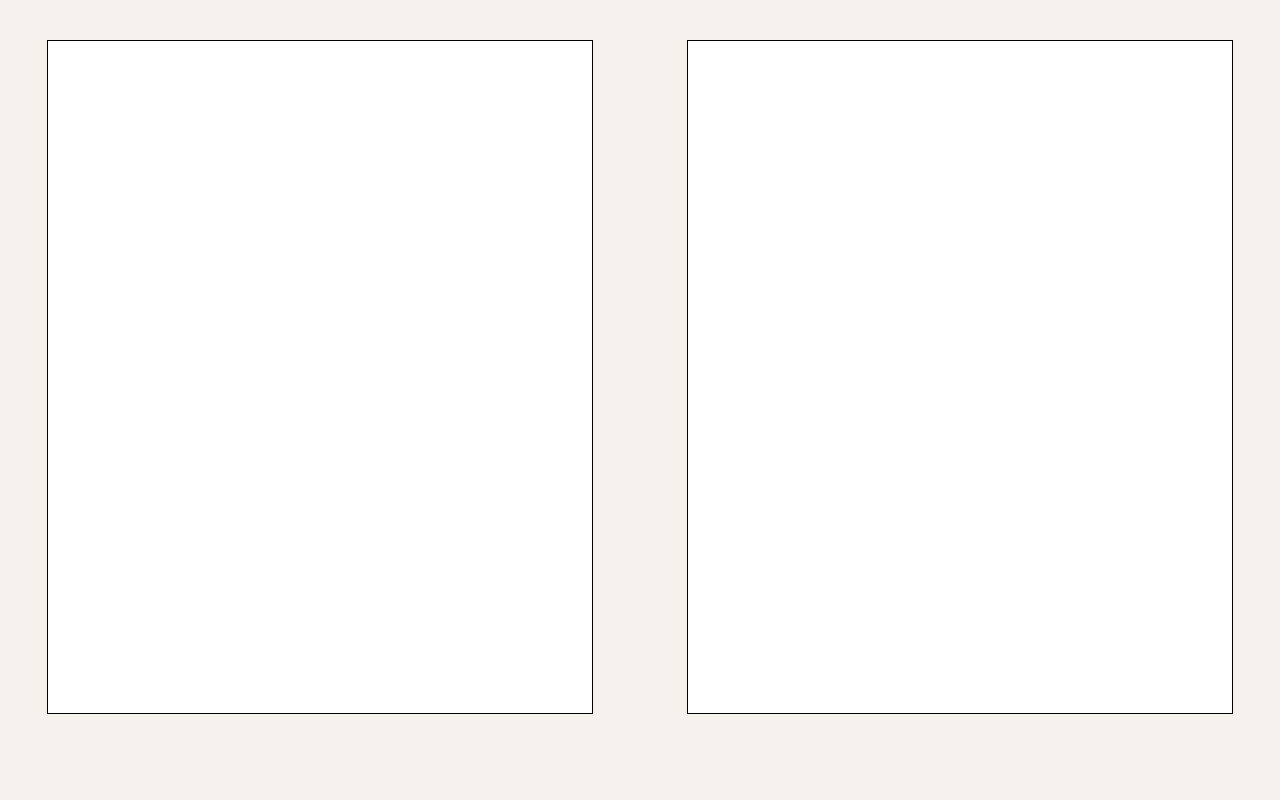
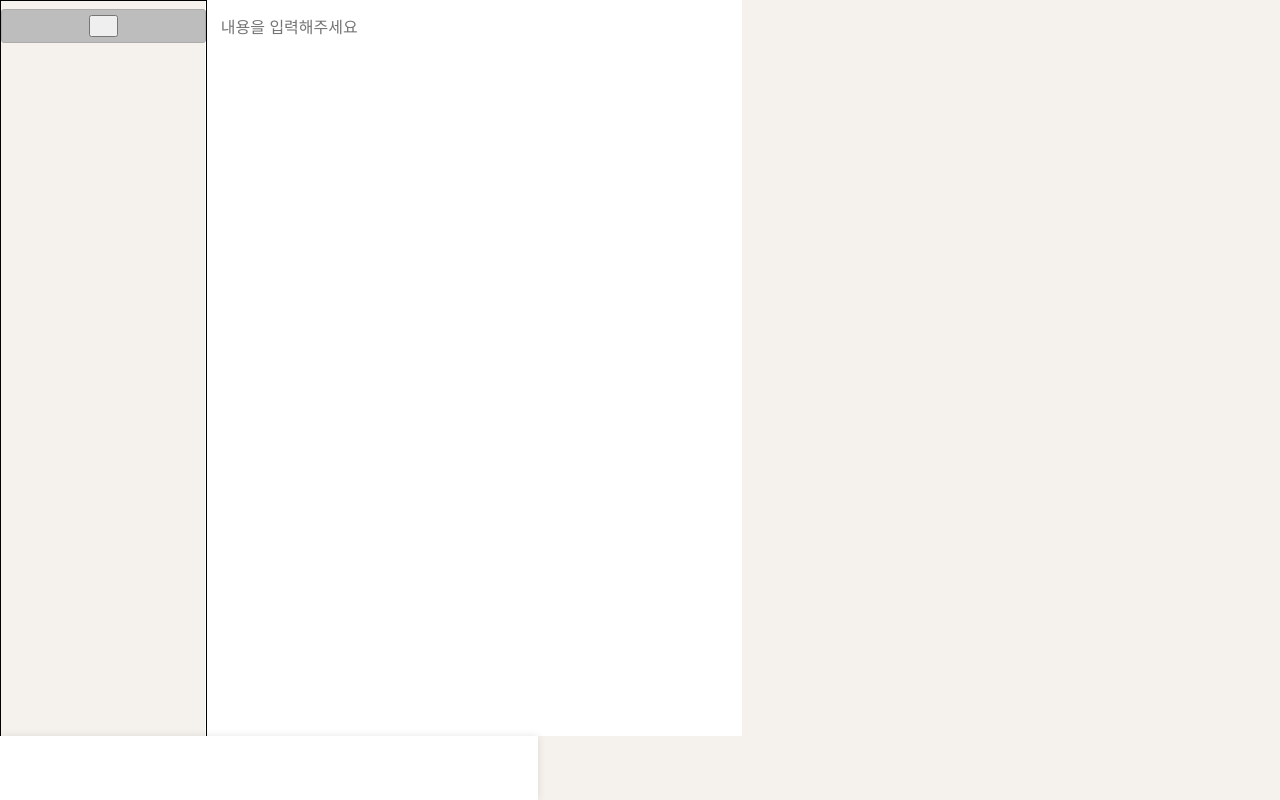
Before and after one commit to Toyoill/shxxt-page, a React (Create React App) app in the folder client/shxxt-page/: page / in a window 1280 px wide. Built offline with nearby package versions, Linux system fonts and the light colour scheme; some icons are missing.

Commit message:
Document 페이지 초기버전

```diff
--- a/client/shxxt-page/src/App.tsx
+++ b/client/shxxt-page/src/App.tsx
@@ -3,7 +3,6 @@ import { Provider } from "react-redux";
 
 import styled from "styled-components";
 // import MainPage from "./page/Home/MainPage";
-// import Sidebar from "./components/UI/Sidebar/Admin/SidebarWrapper";
 import Document from "./page/Document/Admin/Document";
 
 import store from "./store/rootReducer";
--- a/client/shxxt-page/src/components/UI/Sidebar/Admin/SidebarWrapper.tsx
+++ b/client/shxxt-page/src/components/UI/Sidebar/Admin/SidebarWrapper.tsx
@@ -8,11 +8,8 @@ const SidebarContainer = styled.nav`
   border: 1px solid black;
   height: 100vh;
   left: 0px;
-  max-width: 20rem;
-  min-width: 15rem;
   position: fixed;
-  top: 0;
-  width: 15vw;
+  width: 16vw;
   z-index: 9;
 `;
 
--- a/client/shxxt-page/src/page/Document/Admin/Document.tsx
+++ b/client/shxxt-page/src/page/Document/Admin/Document.tsx
@@ -1,33 +1,47 @@
 import React, { useState } from "react";
 import styled from "styled-components";
 import ReactMarkdown from "react-markdown";
+import EditBar from "./EditBar";
+import Sidebar from "../../../components/UI/Sidebar/Admin/SidebarWrapper";
 
 const DocumentWrapper = styled.div`
   display: flex;
   justify-content: space-around;
-  height: 100%;
-  width: 100vw;
+  height: 100vh;
+  width: 84vw;
+  padding-left: 16vw;
+`;
+
+const EditerWrapper = styled.div`
+  flex: 1;
+  padding-bottom: 4rem;
+  position: relative;
+  width: 42vw;
 
   & > textarea {
-    background-color: #fff;
-    border: 1px solid black;
+    background-color: #ffffff;
+    border: none;
+    box-sizing: border-box;
     font-family: sans-serif, "Nanum Gothic";
-    height: 80vh;
-    margin-top: 5vh;
+    font-size: 1rem;
+    height: 100%;
+    line-height: 1.5;
+    outline: none;
     padding: 1rem;
     resize: none;
-    width: 40vw;
+    width: inherit;
   }
 `;
 
 const MarkdownWrapper = styled.div`
-  background-color: #fff;
-  border: 1px solid black;
+  background-color: #f5f2ed;
+  box-sizing: border-box;
   font-family: sans-serif, "Nanum Gothic";
-  height: 80vh;
-  margin-top: 5vh;
+  flex: 1;
+  line-height: 1.5;
+  overflow-y: scroll;
   padding: 1rem;
-  width: 40vw;
+  width: 42vw;
   word-wrap: break-word;
 `;
 
@@ -38,11 +52,29 @@ export default function Document() {
     setArticle(evt.target.value);
   };
 
+  const keyDownHandler = (evt: React.KeyboardEvent<HTMLTextAreaElement>) => {
+    if (evt.key === "Tab") {
+      setArticle((prev) => `${prev}\t`);
+      evt.preventDefault();
+    }
+  };
+
   return (
     <DocumentWrapper>
-      <textarea onChange={changeHandler} />
+      <Sidebar />
+      <EditerWrapper>
+        <textarea
+          onChange={changeHandler}
+          onKeyDown={keyDownHandler}
+          placeholder="내용을 입력해주세요"
+          value={article}
+        />
+        <EditBar />
+      </EditerWrapper>
       <MarkdownWrapper>
-        <ReactMarkdown unwrapDisallowed>{article}</ReactMarkdown>
+        <div>
+          <ReactMarkdown unwrapDisallowed>{article}</ReactMarkdown>
+        </div>
       </MarkdownWrapper>
     </DocumentWrapper>
   );
--- /dev/null
+++ b/client/shxxt-page/src/page/Document/Admin/EditBar.tsx
@@ -0,0 +1,17 @@
+import React from "react";
+import styled from "styled-components";
+
+const EditBarWrapper = styled.div`
+  background-color: #ffffff;
+  bottom: 0;
+  box-shadow: 0px 0px 8px rgb(0 0 0 / 10%);
+  height: 4rem;
+  left: 0;
+  position: fixed;
+  width: inherit;
+  z-index: 10;
+`;
+
+export default function EditBar() {
+  return <EditBarWrapper />;
+}
```
